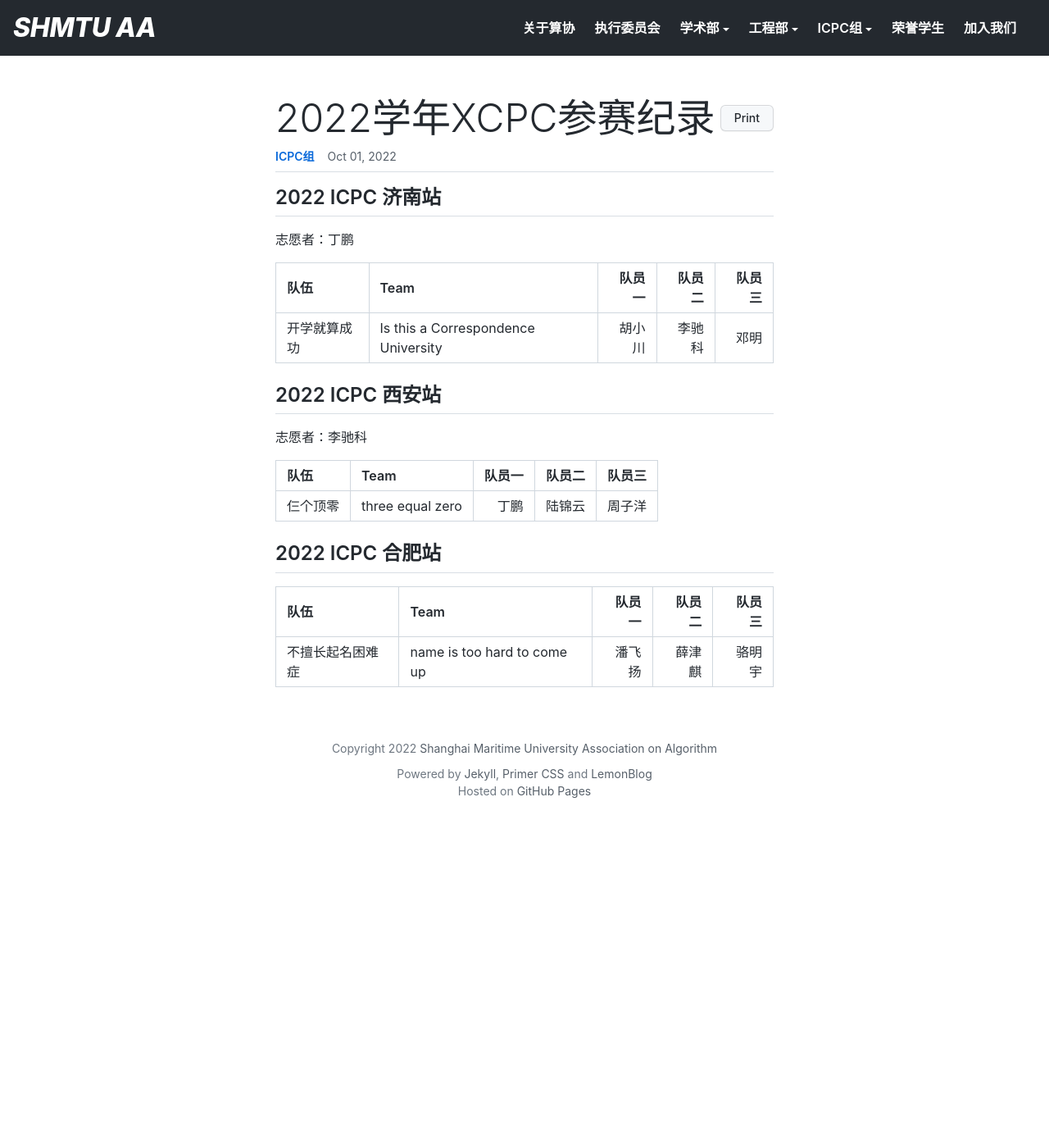
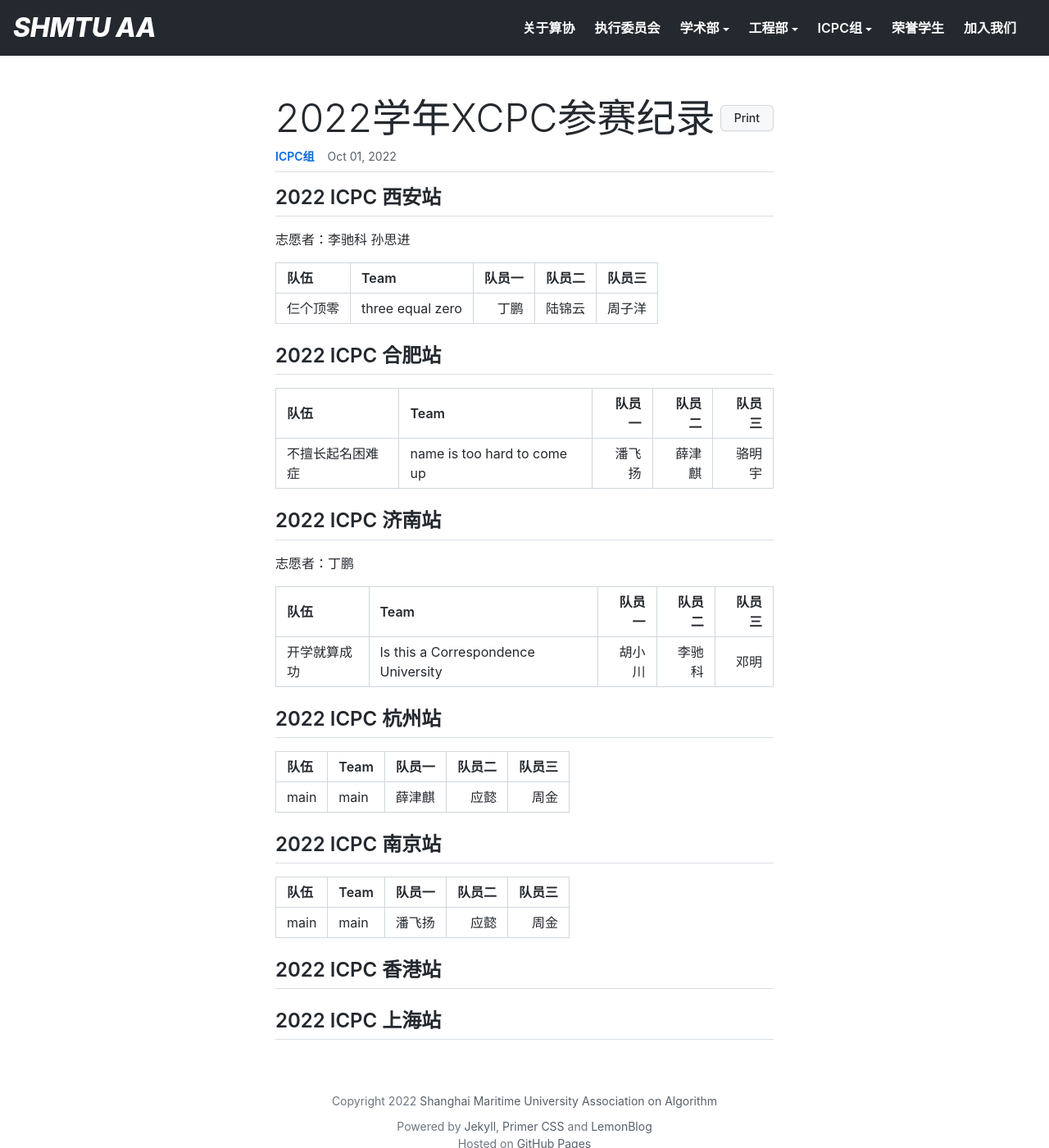
Before and after one commit to shmtuaa/shmtuaa.org, a Jekyll site: the page built from _posts/2022-10-01-ICPC-contest-record-2022.md, in a window 1280 px wide and 1400 px high. Shown: the whole window at 82% size. Built offline with Jekyll 4.4.1, drawn with Linux system fonts in a browser that asks for light colours.

Commit message:
UPD 2022 record

```diff
--- a/_posts/2022-10-01-ICPC-contest-record-2022.md
+++ b/_posts/2022-10-01-ICPC-contest-record-2022.md
@@ -6,17 +6,9 @@ layout: post
 excerpt: 这里记录ICPC Group在2022年XCPC区域赛及以上的参赛队伍。
 ---
 
-## 2022 ICPC 济南站
-
-志愿者：丁鹏
-
-| 队伍     | Team                                | 队员一 | 队员二 | 队员三 |
-|:-------|:------------------------------------|----:|----:|----:|
-| 开学就算成功 | Is this a Correspondence University | 胡小川 | 李驰科 |  邓明 |
-
 ## 2022 ICPC 西安站
 
-志愿者：李驰科
+志愿者：李驰科 孙思进
 
 | 队伍   | Team             | 队员一 | 队员二 | 队员三 |
 |:-----|:-----------------|----:|----:|----:|
@@ -27,3 +19,27 @@ excerpt: 这里记录ICPC Group在2022年XCPC区域赛及以上的参赛队伍
 | 队伍       | Team                        | 队员一 | 队员二 | 队员三 |
 |:---------|:----------------------------|----:|----:|----:|
 | 不擅长起名困难症 | name is too hard to come up | 潘飞扬 | 薛津麒 | 骆明宇 |
+
+## 2022 ICPC 济南站
+
+志愿者：丁鹏
+
+| 队伍     | Team                                | 队员一 | 队员二 | 队员三 |
+|:-------|:------------------------------------|----:|----:|----:|
+| 开学就算成功 | Is this a Correspondence University | 胡小川 | 李驰科 |  邓明 |
+
+## 2022 ICPC 杭州站
+
+| 队伍   | Team  |  队员一 |  队员二 | 队员三 |
+|:-----|:------|-----:|-----:|----:|
+| main | main  |  薛津麒 |   应懿 |  周金 |
+
+## 2022 ICPC 南京站
+
+| 队伍    | Team  | 队员一 |  队员二 | 队员三 |
+|:------|:------|----:|-----:|----:|
+| main  | main  | 潘飞扬 |   应懿 |  周金 |
+
+## 2022 ICPC 香港站
+
+## 2022 ICPC 上海站
```
